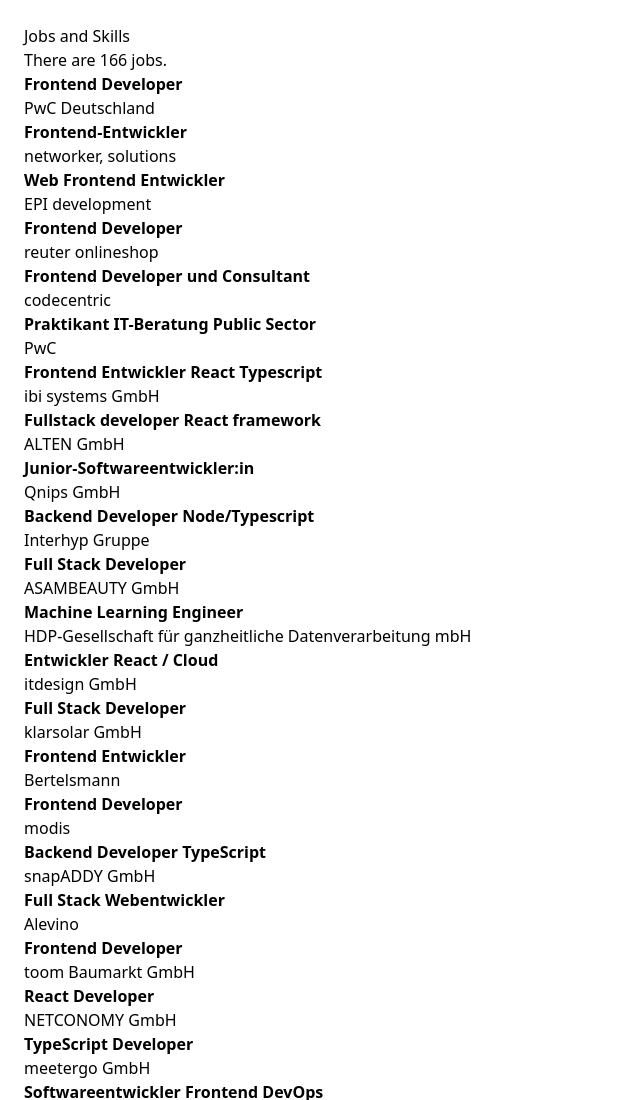
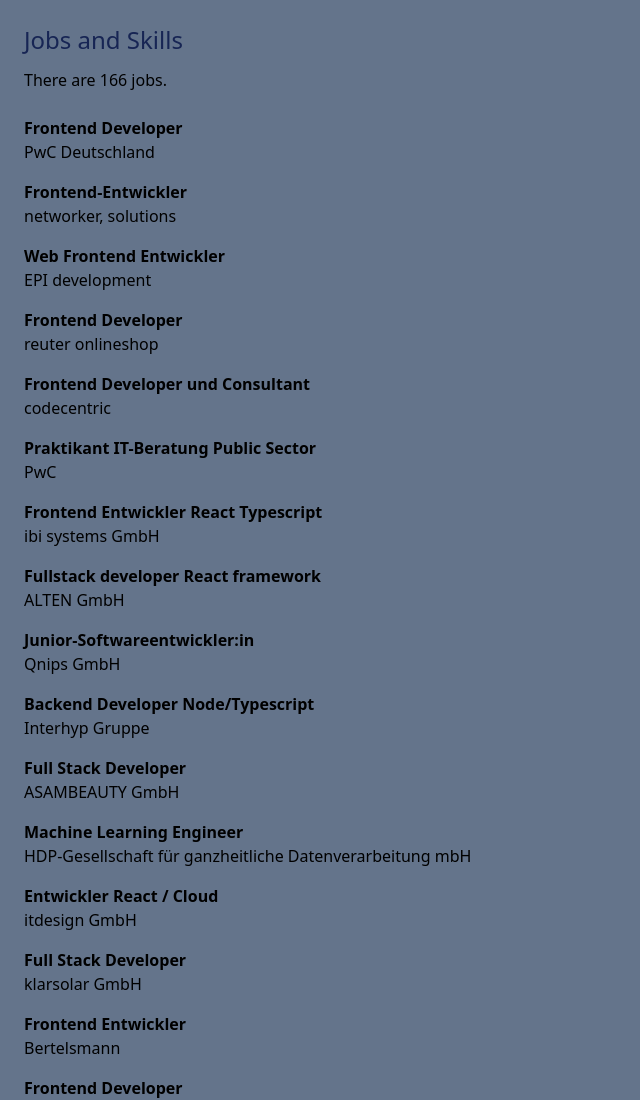
Before and after one commit to edwardtanguay/et889-vite-job-skills-site, a website built with Vite: page index.html in a window 1280 px wide. Shown: the top 1100 px of the page, without its empty margins (0-640 px from the left). Built offline with nearby package versions, Linux system fonts and the light colour scheme.

Commit message:
tailwind in

```diff
--- a/index.html
+++ b/index.html
@@ -6,8 +6,8 @@
     <meta name="viewport" content="width=device-width, initial-scale=1.0" />
     <title>Job and Skills</title>
   </head>
-  <body class="p-6">
+  <body class="p-6 bg-slate-500">
     <div id="app"></div>
-    <script type="module" src="/main.js"></script>
+    <script type="module" src="/src/main.js"></script>
   </body>
 </html>
--- a/main.js
+++ /dev/null
@@ -1,19 +0,0 @@
-import jobs from './data/jobs.json';
-import './style.scss';
-
-let jobsHtml = '<ul>';
-for (const job of jobs) {
-  jobsHtml += `
-<li>
-  <p><b>${job.title}</b></p>
-  <p>${job.company}</p>
-</li>
-`;
-}
-jobsHtml += '</ul>';
-
-document.querySelector('#app').innerHTML = `
-  <h1 class="text-red-700">Jobs and Skills</h1>
-  <p>There are ${jobs.length} jobs.</p>
-  ${jobsHtml}
-`;
--- /dev/null
+++ b/src/main.js
@@ -0,0 +1,19 @@
+import jobs from './data/jobs.json';
+import './style.scss';
+
+let jobsHtml = '<ul>';
+for (const job of jobs) {
+  jobsHtml += `
+<li class="mb-4">
+  <p class="font-semibold">${job.title}</p>
+  <p>${job.company}</p>
+</li>
+`;
+}
+jobsHtml += '</ul>';
+
+document.querySelector('#app').innerHTML = /*html*/ `
+  <h1 class="text-blue-950 text-2xl mb-3">Jobs and Skills</h1>
+  <p class="mb-6">There are ${jobs.length} jobs.</p>
+  ${jobsHtml}
+`;
```
Also changed, not shown: src/data/jobs.json (renamed from data/jobs.json), src/style.scss (renamed from style.scss).
